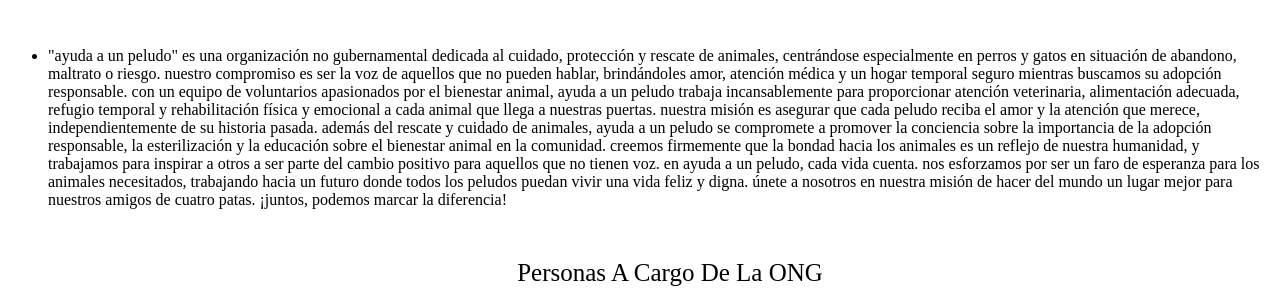
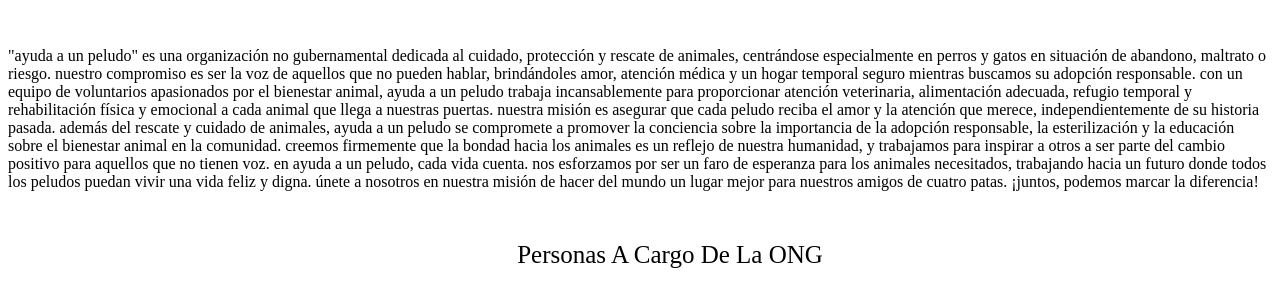
Before and after one commit to sebitaa98k/Projecto-semestral, a plain HTML site: page actividad 1/index.html in a window 1280 px wide. Shown: the part 78-369 px from the top of the page. Drawn offline with Linux system fonts and the light colour scheme.

Commit message:
Primer commit

```diff
--- /dev/null
+++ b/ProjectoSemestral/css/styles.css
@@ -0,0 +1,3 @@
+*titulo{
+
+}
--- a/actividad 1/index.html
+++ b/actividad 1/index.html
@@ -24,18 +24,27 @@
   <main>
 
     <div class="Descripcion">
-      <ul>
-        <li>
-          "Ayuda a un Peludo" es una organización no gubernamental dedicada al cuidado, protección y rescate de animales, centrándose especialmente en perros y gatos en situación de abandono, maltrato o riesgo. Nuestro compromiso es ser la voz de aquellos que no pueden hablar, brindándoles amor, atención médica y un hogar temporal seguro mientras buscamos su adopción responsable.
+      <p>
+        "Ayuda a un Peludo" es una organización no gubernamental dedicada al cuidado, protección y rescate de animales,
+        centrándose especialmente en perros y gatos en situación de abandono, maltrato o riesgo. Nuestro compromiso es
+        ser la voz de aquellos que no pueden hablar, brindándoles amor, atención médica y un hogar temporal seguro
+        mientras buscamos su adopción responsable.
 
-          Con un equipo de voluntarios apasionados por el bienestar animal, Ayuda a un Peludo trabaja incansablemente para proporcionar atención veterinaria, alimentación adecuada, refugio temporal y rehabilitación física y emocional a cada animal que llega a nuestras puertas. Nuestra misión es asegurar que cada peludo reciba el amor y la atención que merece, independientemente de su historia pasada.
+        Con un equipo de voluntarios apasionados por el bienestar animal, Ayuda a un Peludo trabaja incansablemente para
+        proporcionar atención veterinaria, alimentación adecuada, refugio temporal y rehabilitación física y emocional a
+        cada animal que llega a nuestras puertas. Nuestra misión es asegurar que cada peludo reciba el amor y la atención
+        que merece, independientemente de su historia pasada.
 
-          Además del rescate y cuidado de animales, Ayuda a un Peludo se compromete a promover la conciencia sobre la importancia de la adopción responsable, la esterilización y la educación sobre el bienestar animal en la comunidad. Creemos firmemente que la bondad hacia los animales es un reflejo de nuestra humanidad, y trabajamos para inspirar a otros a ser parte del cambio positivo para aquellos que no tienen voz.
+        Además del rescate y cuidado de animales, Ayuda a un Peludo se compromete a promover la conciencia sobre la
+        importancia de la adopción responsable, la esterilización y la educación sobre el bienestar animal en la comunidad.
+        Creemos firmemente que la bondad hacia los animales es un reflejo de nuestra humanidad, y trabajamos para inspirar
+        a otros a ser parte del cambio positivo para aquellos que no tienen voz.
 
-          En Ayuda a un Peludo, cada vida cuenta. Nos esforzamos por ser un faro de esperanza para los animales necesitados, trabajando hacia un futuro donde todos los peludos puedan vivir una vida feliz y digna. Únete a nosotros en nuestra misión de hacer del mundo un lugar mejor para nuestros amigos de cuatro patas. ¡Juntos, podemos marcar la diferencia!
+        En Ayuda a un Peludo, cada vida cuenta. Nos esforzamos por ser un faro de esperanza para los animales necesitados,
+        trabajando hacia un futuro donde todos los peludos puedan vivir una vida feliz y digna. Únete a nosotros en nuestra
+        misión de hacer del mundo un lugar mejor para nuestros amigos de cuatro patas. ¡Juntos, podemos marcar la diferencia!
+      </p>
 
-          </li>
-      </ul>
     </div>
 
     <div class="XD">
```
Also changed, not shown: ProjectoSemestral/index.html (added, +45 -0 lines), ProjectoSemestral/js/main.js (added), actividad1/index.html (added), actividad1/js/main.js (added).
